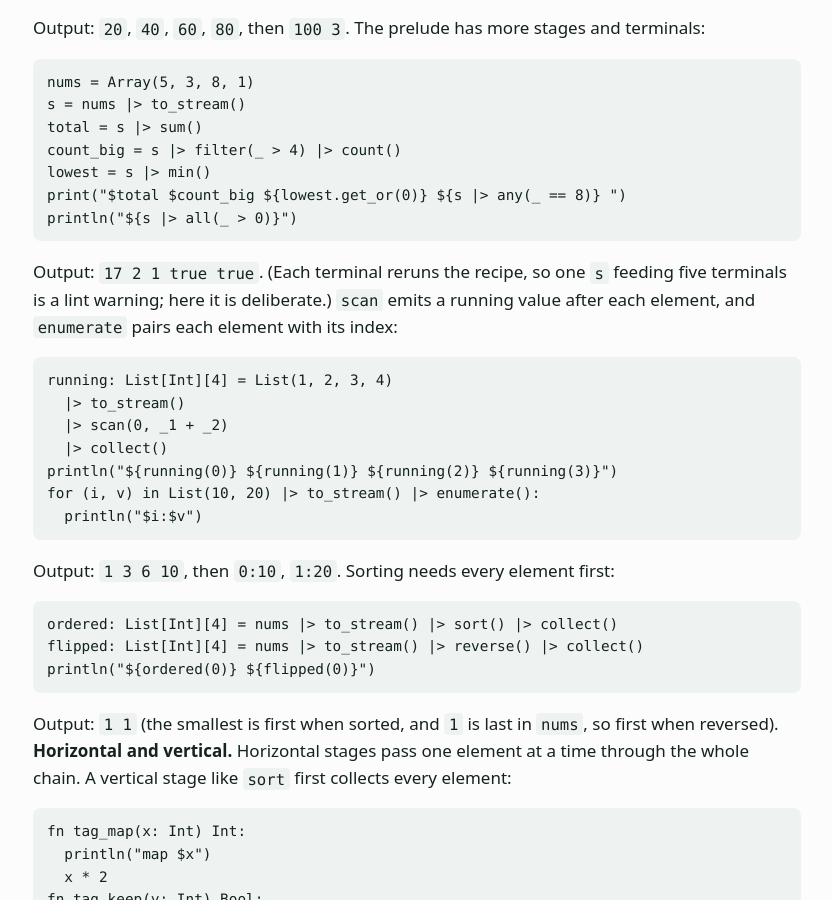
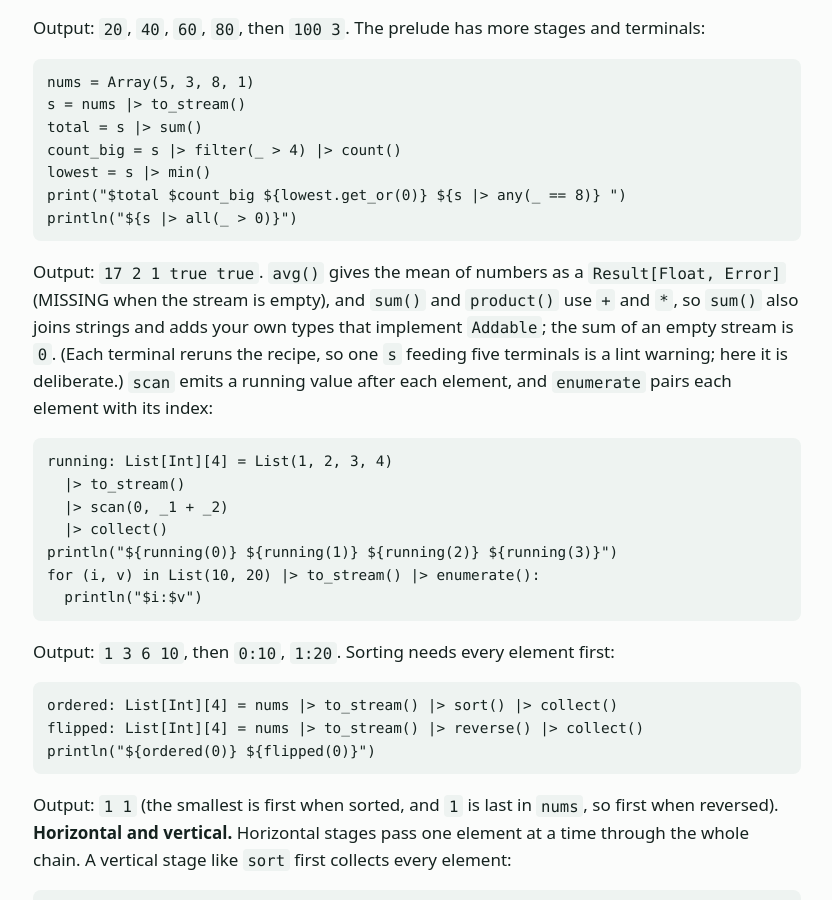
Before and after one commit to slconverse1/moxie, a Jekyll site: the page built from docs/guide.md, in a window 1280 px wide and 900 px high, scrolled down 47562 px. Shown: the whole window, without its empty margins (223-1055 px from the left). Built offline with Jekyll 4.4.1, drawn with Linux system fonts in a browser that asks for light colours.

Commit message:
avg gives Result[Float, Error] and has a signature; sum and product use + and * (strings, Addable types); document them
Co-Authored-By: Claude Sonnet 5.5 <noreply@anthropic.com>
Claude-Session: https://claude.ai/code/session_01XCzUchPRZuBnrDtgjNTTye

````diff
--- a/docs/guide.md
+++ b/docs/guide.md
@@ -1819,7 +1819,7 @@ print("$total $count_big ${lowest.get_or(0)} ${s |> any(_ == 8)} ")
 println("${s |> all(_ > 0)}")
 ```
 
-Output: `17 2 1 true true`. (Each terminal reruns the recipe, so one `s` feeding five terminals is a lint warning; here it is deliberate.) `scan` emits a running value after each element, and `enumerate` pairs each element with its index:
+Output: `17 2 1 true true`. `avg()` gives the mean of numbers as a `Result[Float, Error]` (MISSING when the stream is empty), and `sum()` and `product()` use `+` and `*`, so `sum()` also joins strings and adds your own types that implement `Addable`; the sum of an empty stream is `0`. (Each terminal reruns the recipe, so one `s` feeding five terminals is a lint warning; here it is deliberate.) `scan` emits a running value after each element, and `enumerate` pairs each element with its index:
 
 ```
 running: List[Int][4] = List(1, 2, 3, 4)
--- a/moxie/sigs.py
+++ b/moxie/sigs.py
@@ -22,6 +22,9 @@ fn collect[T](xs: Seq[T]) List[T]: 0
 fn sum[T](xs: Seq[T]) T: 0
 fn product[T](xs: Seq[T]) T: 0
 fn count[T](xs: Seq[T]) Int: 0
+fn avg(xs: Seq[Int]) Result[Float, Error]: 0
+fn avg(xs: Seq[Float]) Result[Float, Error]: 0
+fn avg(xs: Seq[Decimal]) Result[Float, Error]: 0
 fn any[T](f: (T) -> Bool, xs: Seq[T]) Bool: 0
 fn all[T](f: (T) -> Bool, xs: Seq[T]) Bool: 0
 fn find[T, E](f: (T) -> Bool, xs: Seq[T]) Result[T, E]: 0
````
Also changed, not shown: docs/gc/guide.md (+1 -1 lines), docs/gc/spec.md (+1 -1 lines), docs/spec.md (+1 -1 lines), moxie/prelude.py (+5 -3 lines), tests/run_sig_more.py (+3 -0 lines), 1 other file.
